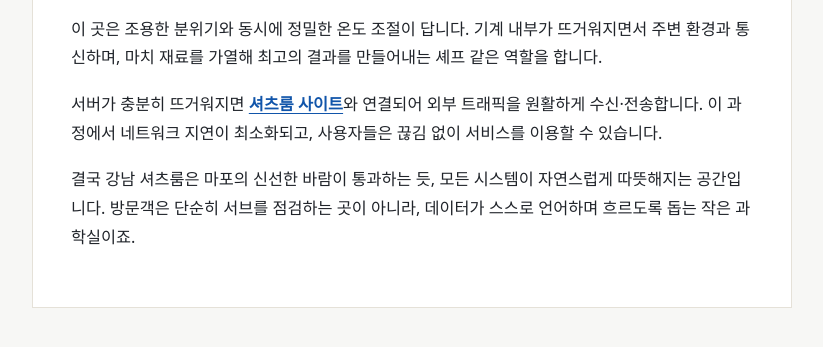
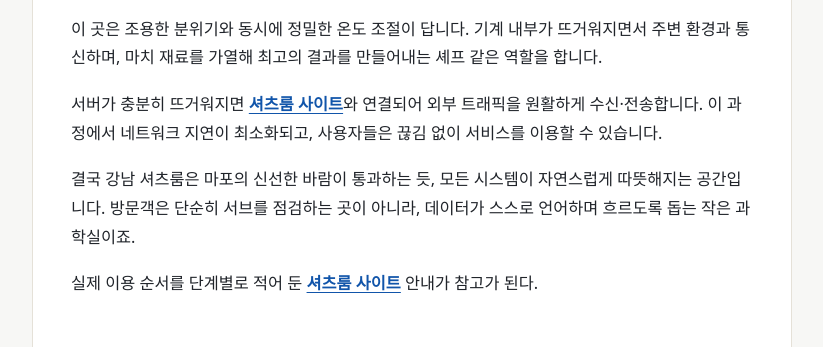
Before and after one commit to mqlwmsltm-arch/bp-sf-t3-1779642675702-168, a plain HTML site: page posts/gemini-coverage-20260706-0220.html in a window 1280 px wide. Shown: the part 203-550 px from the top of the page, without its empty margins (228-1051 px from the left). Drawn offline with Linux system fonts and the light colour scheme.

```diff
--- a/posts/gemini-coverage-20260706-0220.html
+++ b/posts/gemini-coverage-20260706-0220.html
@@ -15,6 +15,8 @@
     <p>이 곳은 조용한 분위기와 동시에 정밀한 온도 조절이 답니다. 기계 내부가 뜨거워지면서 주변 환경과 통신하며, 마치 재료를 가열해 최고의 결과를 만들어내는 셰프 같은 역할을 합니다.</p>
     <p>서버가 충분히 뜨거워지면 <a class="anchor-link" href="https://dydrkrtks7-cmd.github.io/bp-t1-shirtsroom-site/" data-bpaas-link-target="t1-shirtsroom-site">셔츠룸 사이트</a>와 연결되어 외부 트래픽을 원활하게 수신·전송합니다. 이 과정에서 네트워크 지연이 최소화되고, 사용자들은 끊김 없이 서비스를 이용할 수 있습니다.</p>
     <p>결국 강남 셔츠룸은 마포의 신선한 바람이 통과하는 듯, 모든 시스템이 자연스럽게 따뜻해지는 공간입니다. 방문객은 단순히 서브를 점검하는 곳이 아니라, 데이터가 스스로 언어하며 흐르도록 돕는 작은 과학실이죠.</p>
-  </article>
+
+      <p>실제 이용 순서를 단계별로 적어 둔 <a class="anchor-link" href="https://maphoshirts.space/" data-bpaas-link-target="t1-shirtsroom-site">셔츠룸 사이트</a> 안내가 참고가 된다.</p>
+    </article>
 </body>
 </html>
```
